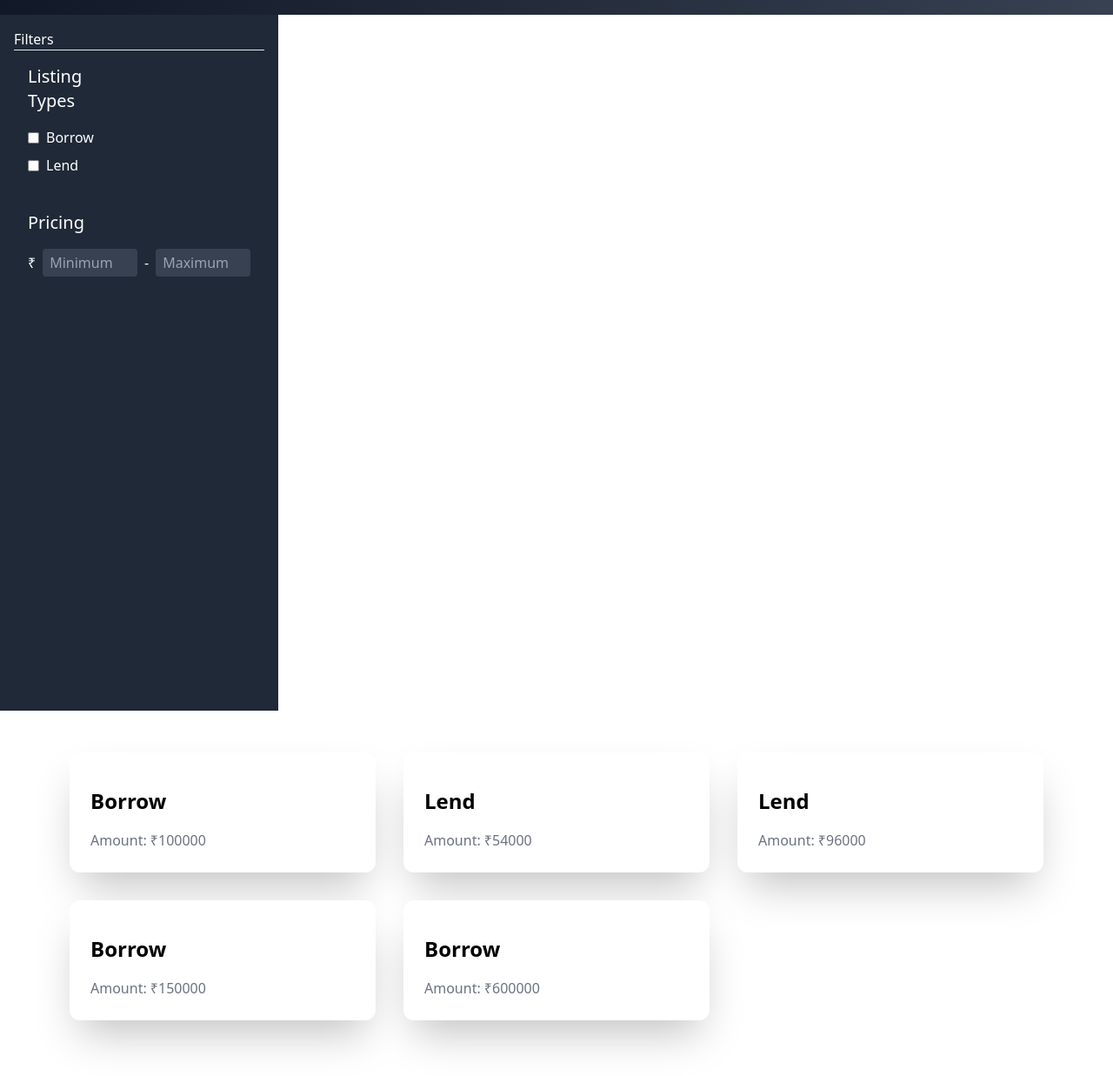
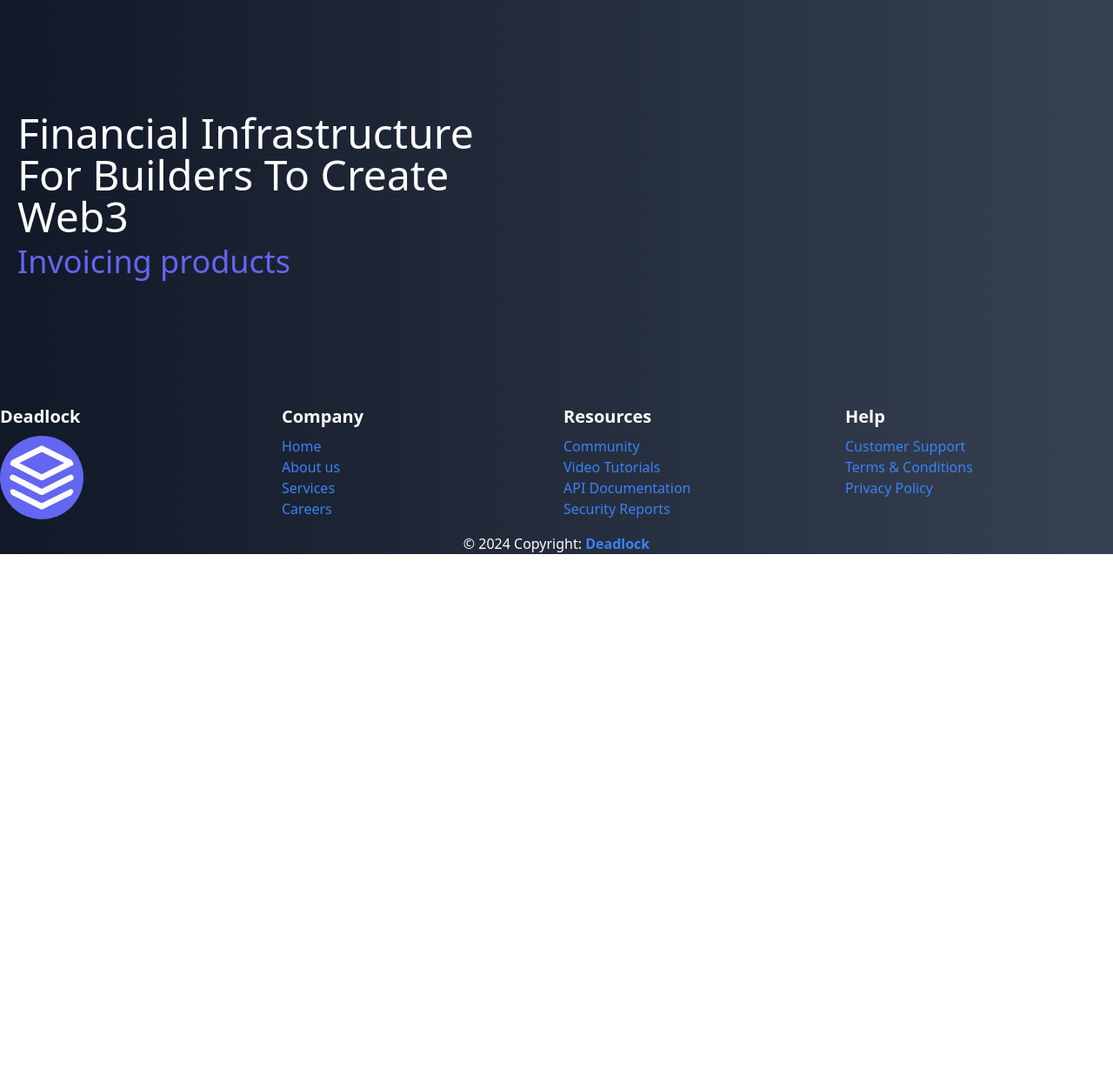
Before and after one commit to kshitij619/Deadlock-deFi, a plain HTML site: page moneypool.html in a window 1280 px wide. Shown: the part 63-1300 px from the top of the page at 87% size. After the commit the page ends 800 px from the top, so only its background shows below. Drawn offline with nearby package versions, Linux system fonts and the light colour scheme.

```diff
--- a/home.html
+++ b/moneypool.html
@@ -1,14 +1,19 @@
 <!DOCTYPE html>
 <html lang="en">
-
 <head>
     <meta charset="UTF-8">
     <meta name="viewport" content="width=device-width, initial-scale=1.0">
     <link href="https://unpkg.com/tailwindcss@^2/dist/tailwind.min.css" rel="stylesheet">
-    <title>Deadlock</title>
+    <title>Money Pool</title>
 </head>
+<body>
 
-<body>
+
+
+    <!-- header -->
+
+
+
     <header class="bg-gradient-to-r from-gray-900 to-gray-700 text-white">
         <div class="container mx-auto flex flex-wrap p-5 flex-col md:flex-row items-center">
             <a class="flex title-font font-medium items-center text-white mb-4 md:mb-0">
@@ -29,120 +34,40 @@
     </header>
 
 
-
-    <!-- side bar  -->
-
-    <div class="flex">
-        <!-- Sidebar -->
-        <div class="w-1/4 h-screen bg-gray-800 text-white p-4 sticky top-0">
-            <!-- Sidebar content goes here -->
-            Filters
-            <hr>
-            <div class="w-1/2 p-4">
-                <h2 class="text-xl text-white mb-4">Listing Types</h2>
-                <div class="flex items-center mb-2">
-                    <input type="checkbox" id="borrow" class="mr-2">
-                    <label for="borrow" class="text-white">Borrow</label>
-                </div>
-                <div class="flex items-center mb-2">
-                    <input type="checkbox" id="lend" class="mr-2">
-                    <label for="lend" class="text-white">Lend</label>
-                </div>
-            </div>
+    <!-- Main Body -->
 
 
 
 
-
-            <div class="w-full p-4">
-                <h2 class="text-xl text-white mb-4">Pricing</h2>
-                <div class="flex items-center mb-2">
-                    <label for="min" class="text-white mr-2">₹</label>
-                    <input type="text" id="min" placeholder="Minimum" class="bg-gray-700 text-white px-2 py-1 rounded w-full" oninput="this.value = this.value.replace(/[^0-9]/g, '')">
-                    <span class="text-white mx-2">-</span>
-                    <input type="text" id="max" placeholder="Maximum" class="bg-gray-700 text-white px-2 py-1 rounded w-full" oninput="this.value = this.value.replace(/[^0-9]/g, '')">
-                </div>
+    <section class="bg-gradient-to-r from-gray-900 to-gray-700">
+        <div class="container px-5 py-24 mx-auto flex flex-wrap" bis_skin_checked="1">
+          <div class="flex flex-wrap -mx-4 mt-auto mb-auto lg:w-1/2 sm:w-2/3 content-start sm:pr-10" bis_skin_checked="1">
+            <div class="w-full sm:p-4 px-4 mb-6" bis_skin_checked="1">
+              <h1 class="title-font font-medium text-5xl mb-2 text-white">Financial Infrastructure
+                For Builders To Create Web3</h1>
+              <h1 class="title-font font-medium text-4xl mb-2 text-indigo-500">Invoicing products</h1>
             </div>
+          </div>
+          <div class="lg:w-1/2 sm:w-1/3 w-full rounded-lg overflow-hidden mt-6 sm:mt-0" bis_skin_checked="1">
 
 
 
-        </div>
-    </div>
+            <!-- here -->
 
 
-    <!-- Main section -->
-
-    <section class="px-4 py-12 mx-auto md:max-w-6xl">
-        <div class="flex flex-wrap -mx-4">
-
-          <a href="#" class="w-full md:w-1/2 lg:w-1/3 px-4 mb-8">
-            <div class="relative flex flex-col items-start transition duration-300 ease-in-out transform bg-white shadow-2xl rounded-xl hover:translate-y-1">
-              <div class="p-6">
-                <h4 class="mt-4 text-2xl font-semibold text-neutral-600">Borrow</h4>
-                <p class="mt-4 text-base font-normal text-gray-500 leading-relaxed">Amount: ₹100000</p>
-
-              </div>
-            </div>
-          </a>
-
-
-          <a href="#" class="w-full md:w-1/2 lg:w-1/3 px-4 mb-8">
-            <div class="relative flex flex-col items-start transition duration-300 ease-in-out transform bg-white shadow-2xl rounded-xl hover:translate-y-1">
-              <div class="p-6">
-                <h4 class="mt-4 text-2xl font-semibold text-neutral-600">Lend</h4>
-                <p class="mt-4 text-base font-normal text-gray-500 leading-relaxed">Amount: ₹54000</p>
-              </div>
-            </div>
-          </a>
-
-
-          <a href="#" class="w-full md:w-1/2 lg:w-1/3 px-4 mb-8">
-            <div class="relative flex flex-col items-start transition duration-300 ease-in-out transform bg-white shadow-2xl rounded-xl hover:translate-y-1">
-              <div class="p-6">
-                <h4 class="mt-4 text-2xl font-semibold text-neutral-600">Lend</h4>
-                <p class="mt-4 text-base font-normal text-gray-500 leading-relaxed">Amount: ₹96000</p>
-              </div>
-            </div>
-          </a>
-
-
-          <a href="#" class="w-full md:w-1/2 lg:w-1/3 px-4 mb-8">
-            <div class="relative flex flex-col items-start transition duration-300 ease-in-out transform bg-white shadow-2xl rounded-xl hover:translate-y-1">
-              <div class="p-6">
-                <h4 class="mt-4 text-2xl font-semibold text-neutral-600">Borrow</h4>
-                <p class="mt-4 text-base font-normal text-gray-500 leading-relaxed">Amount: ₹150000</p>
-
-              </div>
-            </div>
-          </a>
-
-
-          <a href="#" class="w-full md:w-1/2 lg:w-1/3 px-4 mb-8">
-            <div class="relative flex flex-col items-start transition duration-300 ease-in-out transform bg-white shadow-2xl rounded-xl hover:translate-y-1">
-              <div class="p-6">
-                <h4 class="mt-4 text-2xl font-semibold text-neutral-600">Borrow</h4>
-                <p class="mt-4 text-base font-normal text-gray-500 leading-relaxed">Amount: ₹600000</p>
-
-              </div>
-            </div>
-          </a>
-
-
-
-          <!-- Repeat the above structure for other entries -->
-
+          </div>
         </div>
       </section>
 
 
 
+      <!-- footer  -->
+
+
+    <footer class="bg-gradient-to-r from-gray-900 to-gray-700">
 
 
 
-    <!-- footer  -->
-
-
-    <footer class="bg-gradient-to-r from-gray-900 to-gray-700">
         <section class="bg-gradient-to-r from-gray-900 to-gray-700">
             <div class="container mx-auto">
                 <!-- Grid row -->
@@ -195,14 +120,16 @@
         <!-- Copyright -->
         <div class="bg-gradient-to-r from-gray-900 to-gray-700">
             <div class="container mx-auto text-center text-white">
-                © 2021 Copyright:
+                © 2024 Copyright:
                 <a class="font-bold text-blue-500 hover:underline" href="">Deadlock</a>
             </div>
         </div>
 
 
     </footer>
-    <!-- <script src="./home.js"></script> -->
+
+
+
+
 </body>
-
 </html>
```
Also changed, not shown: index.html (+1 -1 lines).
